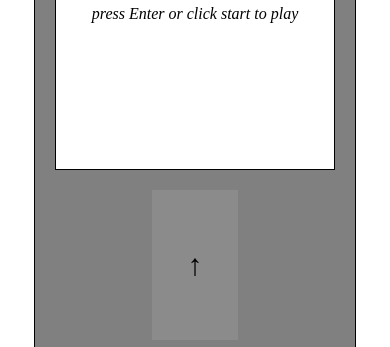
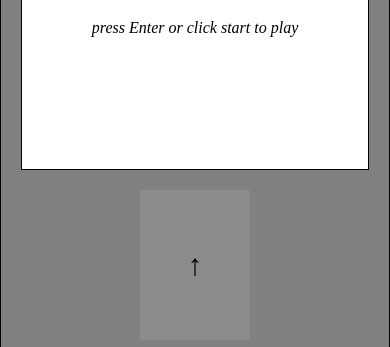
Before and after one commit to mczaba/Snake, a website built with webpack: page dist/index.html in a window 390 px wide. Shown: the part 164-511 px from the top of the page. Built offline with nearby package versions, Linux system fonts and the light colour scheme.

Commit message:
css for mobile

```diff
--- a/dist/index.html
+++ b/dist/index.html
@@ -3,6 +3,7 @@
 <head>
     <title>snake</title>
     <link href="style.css" type="text/css" rel="stylesheet">
+    <meta name="viewport" content="width=device-width, initial-scale=1.0">
 </head>
 
 <body>
--- a/dist/style.css
+++ b/dist/style.css
@@ -19,8 +19,7 @@ h1 {
 
     display: grid;
     grid-template: 2fr 3fr / auto;
-    width: 30%;
-    min-width: 280px;
+    width: calc(100%-42px);
     height: calc(100% - 42px);
     margin: auto;
     background-color: grey;
@@ -29,6 +28,13 @@ h1 {
     grid-gap: 20px;
     padding: 20px;
 }
+
+@media screen and (min-width: 1200px){
+    #game {
+        width: 30%;
+    }
+}
+
 #boardContainer {
     display: block;
     border: 1px solid black;
```
